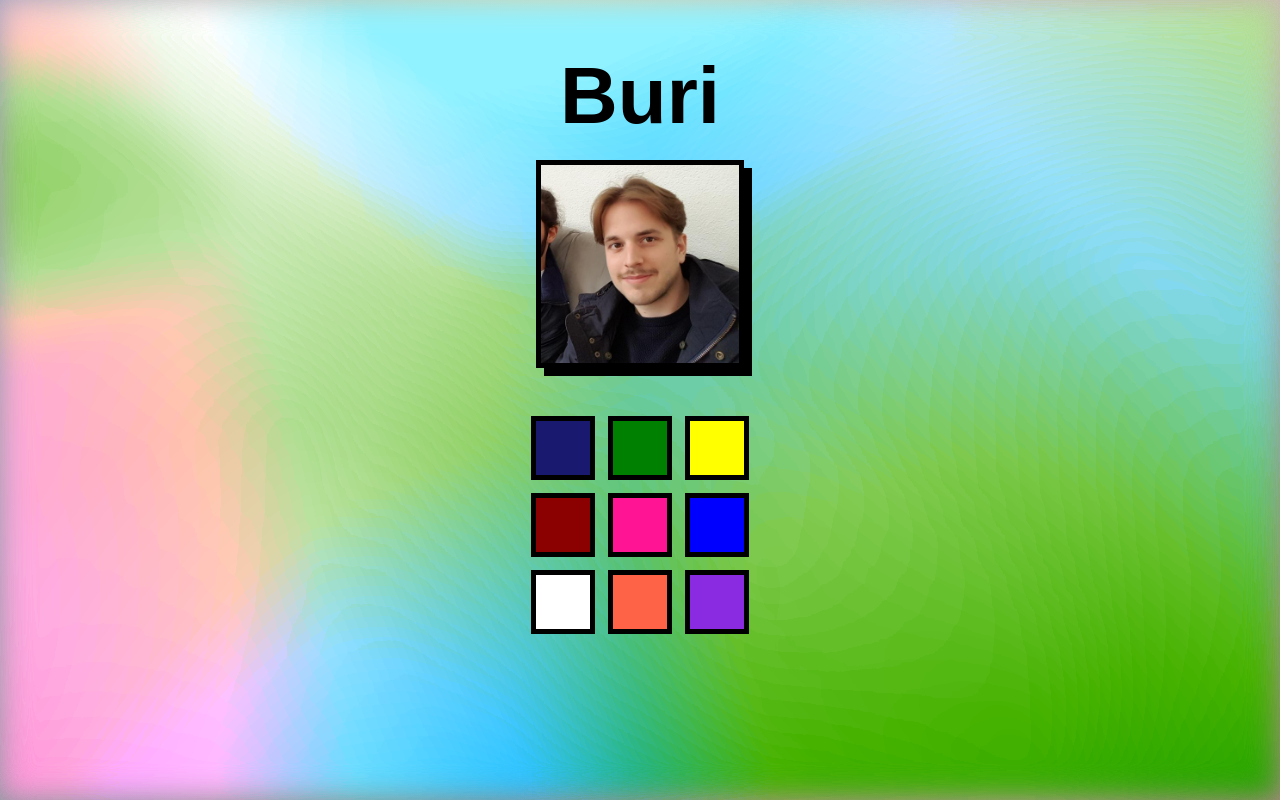
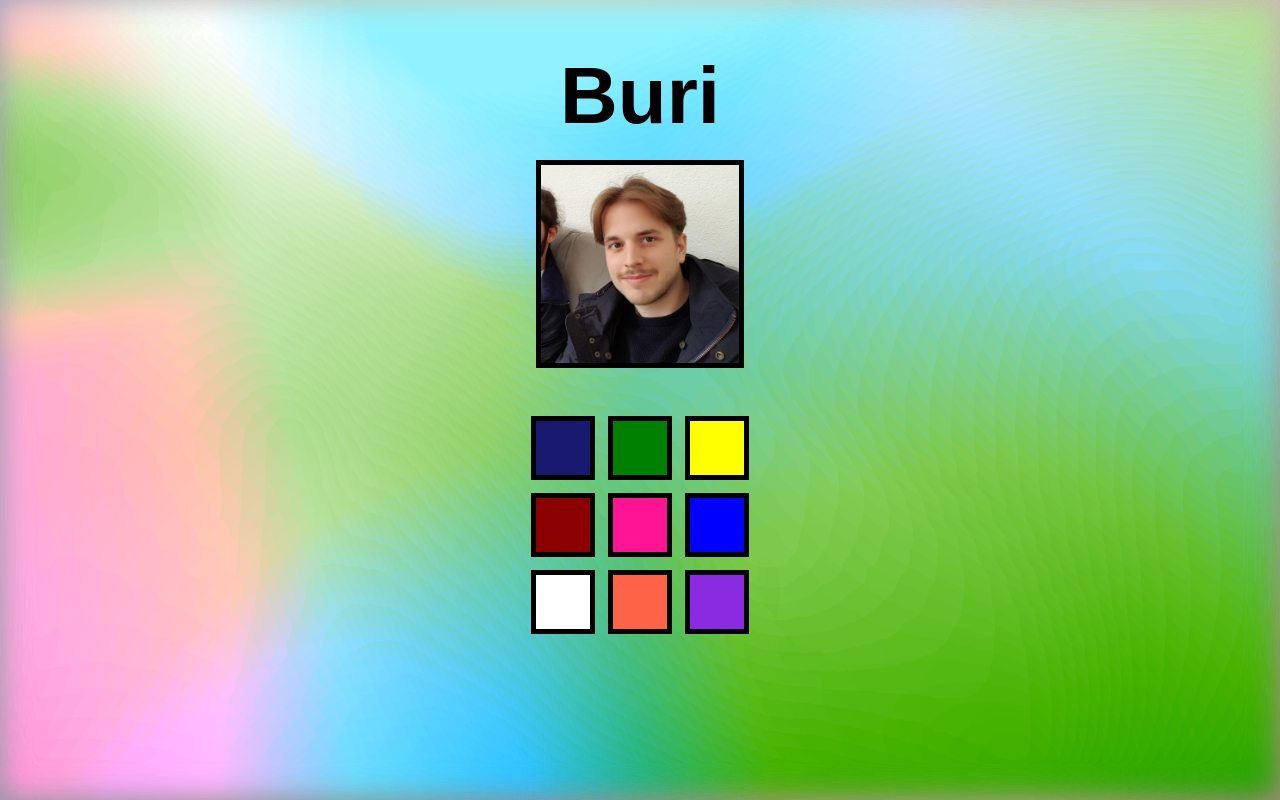
Before and after one commit to youngburi/homepage, a Next.js app: page / in a window 1280 px wide. Built offline with nearby package versions, Linux system fonts and the light colour scheme.

Commit message:
image changed to square

```diff
--- a/components/squares/square.tsx
+++ b/components/squares/square.tsx
@@ -1,12 +1,16 @@
 import { Box } from "@chakra-ui/react";
-import React, { useState } from "react";
+import React, { ReactNode, useState } from "react";
 
 export const Square = ({
   initialPosition,
   color,
+  children,
+  size,
 }: {
   initialPosition: number[];
   color: string;
+  children?: ReactNode;
+  size?: string;
 }) => {
   const [position, setPosition] = useState(initialPosition);
 
@@ -20,12 +24,14 @@ export const Square = ({
       position="relative"
       left={`-${position[0]}rem`}
       top={`-${position[1]}rem`}
-      height="4rem"
-      width="4rem"
+      height={size || "4rem"}
+      width={size || "4rem"}
       bg={color}
       transition="200ms ease-in-out"
       boxShadow={`${position[0] * 1.8}rem ${position[1] * 1.2}rem black`}
       border="5px solid black"
-    ></Box>
+    >
+      {children}
+    </Box>
   );
 };
--- a/pages/index.tsx
+++ b/pages/index.tsx
@@ -101,24 +101,32 @@ const IndexPage = () => {
             alignItems="center"
             justifyContent={["center", "center"]}
           >
+            <Box mb="3rem">
+              <Square
+                initialPosition={[0, 0]}
+                color="midnightblue"
+                size="clamp(10rem,calc(5rem + 10vw), 15rem)"
+              >
                 <Image
                   src="/images/avatar.jpg"
-              boxSize={["clamp(10rem,calc(5rem + 10vw), 15rem)"]}
+                  boxSize={"100%"}
                   // mb={spacing}
                   // mr={spacing}
                   objectFit="cover"
-              boxShadow={boxShadow}
-              transition="box-shadow 200ms ease-in-out, transform 200ms ease-in-out"
-              _hover={{
-                boxShadow: boxShadowHover,
-                transform: [
-                  // "translate(-2px, -2px)",
-                  "translate(-4px, -4px)",
-                ],
-              }}
-              border="5px solid black"
-              mb="3rem"
+                  // boxShadow={boxShadow}
+                  // transition="box-shadow 200ms ease-in-out, transform 200ms ease-in-out"
+                  // _hover={{
+                  //   boxShadow: boxShadowHover,
+                  //   transform: [
+                  //     // "translate(-2px, -2px)",
+                  //     "translate(-4px, -4px)",
+                  //   ],
+                  // }}
+                  // border="5px solid black"
+                  // mb="3rem"
                 />
+              </Square>
+            </Box>
             {/* <Box
               p={spacing}
               bg="white"
```
Lines whose indentation alone changed are shown as unchanged.
